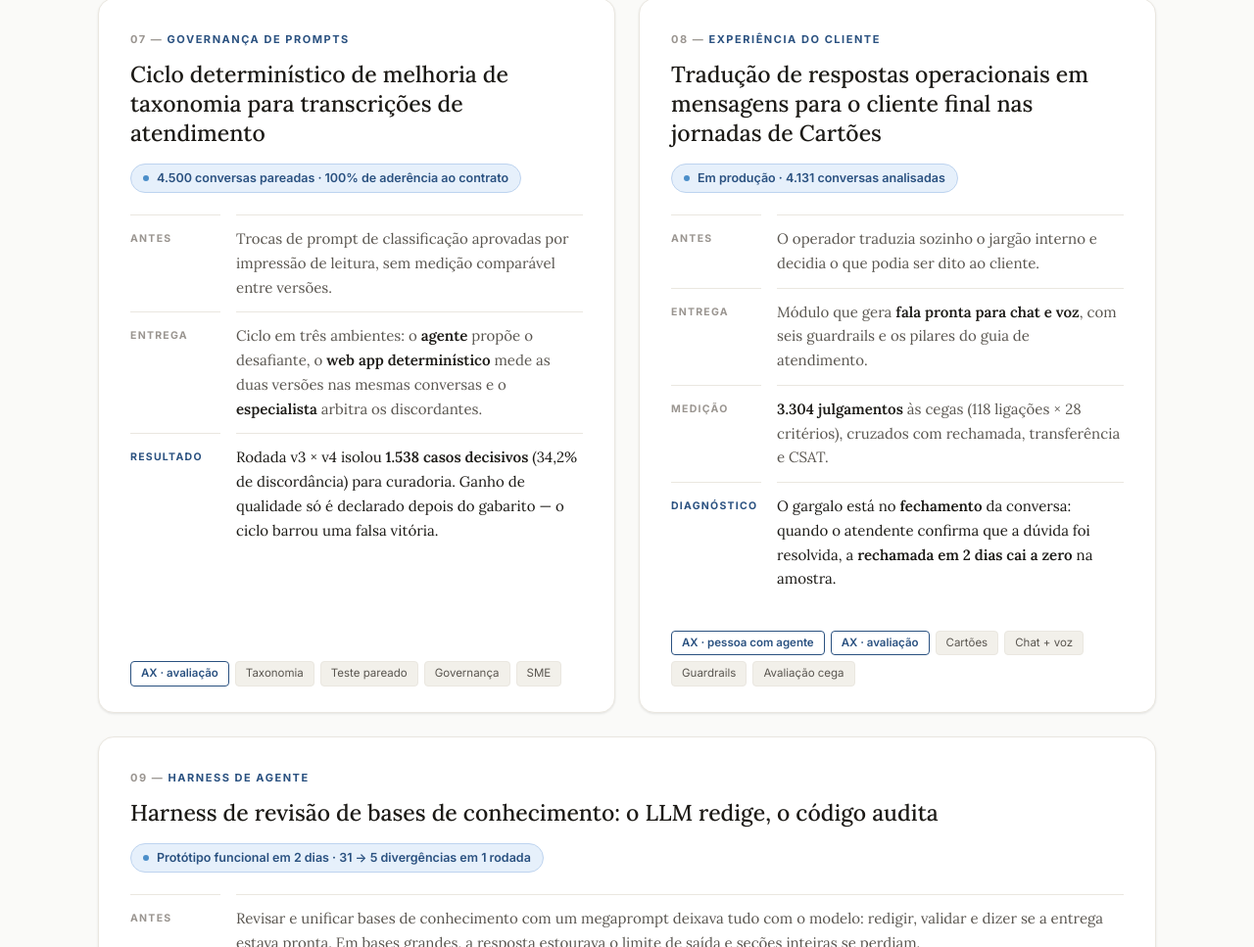
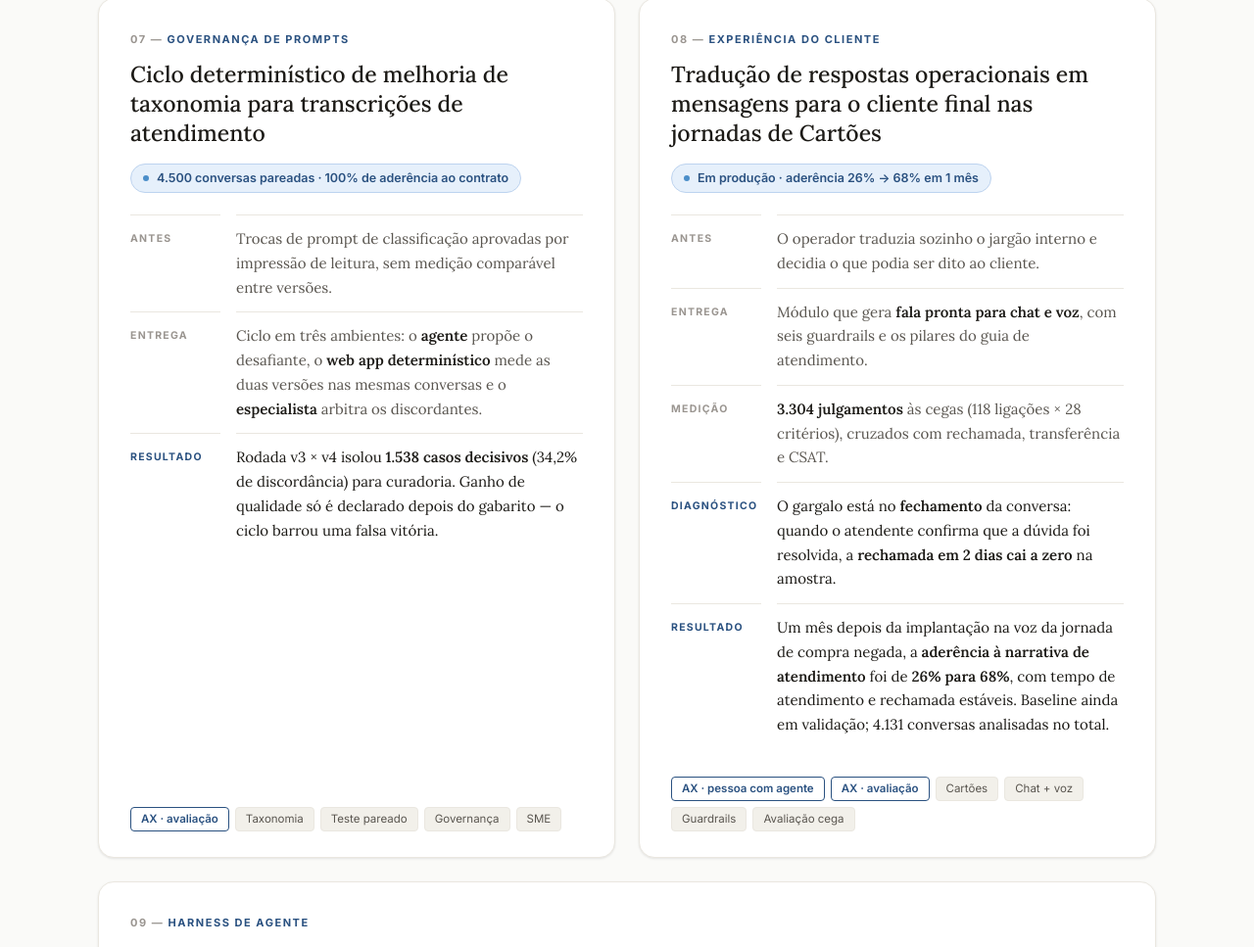
Before and after one commit to RocdeCastro/RocdeCastro.github.io, a plain HTML site: page index.html in a window 1280 px wide. Shown: the part 4706-5673 px from the top of the page at 98% size. Drawn offline with Linux system fonts and the light colour scheme.

Commit message:
Case 08: resultado de um mês da narrativa na compra negada
Aderência à narrativa de 26% para 68% em um mês na voz, com tempo de
atendimento e rechamada estáveis; baseline em validação.

Co-Authored-By: Claude Opus 5.5 <noreply@anthropic.com>
Claude-Session: https://claude.ai/code/session_01Jw7SSmiKUzXUGczZKoHkij

```diff
--- a/index.html
+++ b/index.html
@@ -593,7 +593,7 @@
         <article class="case reveal" id="case-08">
           <div class="case-kicker"><span class="idx">08 —</span> Experiência do cliente</div>
           <h3>Tradução de respostas operacionais em mensagens para o cliente final nas jornadas de Cartões</h3>
-          <span class="badge">Em produção · 4.131 conversas analisadas</span>
+          <span class="badge">Em produção · aderência 26% → 68% em 1 mês</span>
           <dl>
             <dt>Antes</dt>
             <dd>O operador traduzia sozinho o jargão interno e decidia o que podia ser dito ao cliente.</dd>
@@ -603,6 +603,8 @@
             <dd><strong>3.304 julgamentos</strong> às cegas (118 ligações × 28 critérios), cruzados com rechamada, transferência e CSAT.</dd>
             <dt class="result">Diagnóstico</dt>
             <dd class="result">O gargalo está no <strong>fechamento</strong> da conversa: quando o atendente confirma que a dúvida foi resolvida, a <strong>rechamada em 2 dias cai a zero</strong> na amostra.</dd>
+            <dt class="result">Resultado</dt>
+            <dd class="result">Um mês depois da implantação na voz da jornada de compra negada, a <strong>aderência à narrativa de atendimento</strong> foi de <strong>26% para 68%</strong>, com tempo de atendimento e rechamada estáveis. Baseline ainda em validação; 4.131 conversas analisadas no total.</dd>
           </dl>
           <div class="spacer"></div>
           <div class="tags"><span class="chip ax">AX · pessoa com agente</span><span class="chip ax">AX · avaliação</span><span class="chip">Cartões</span><span class="chip">Chat + voz</span><span class="chip">Guardrails</span><span class="chip">Avaliação cega</span></div>
```
Also changed, not shown: en/index.html (+3 -1 lines).
